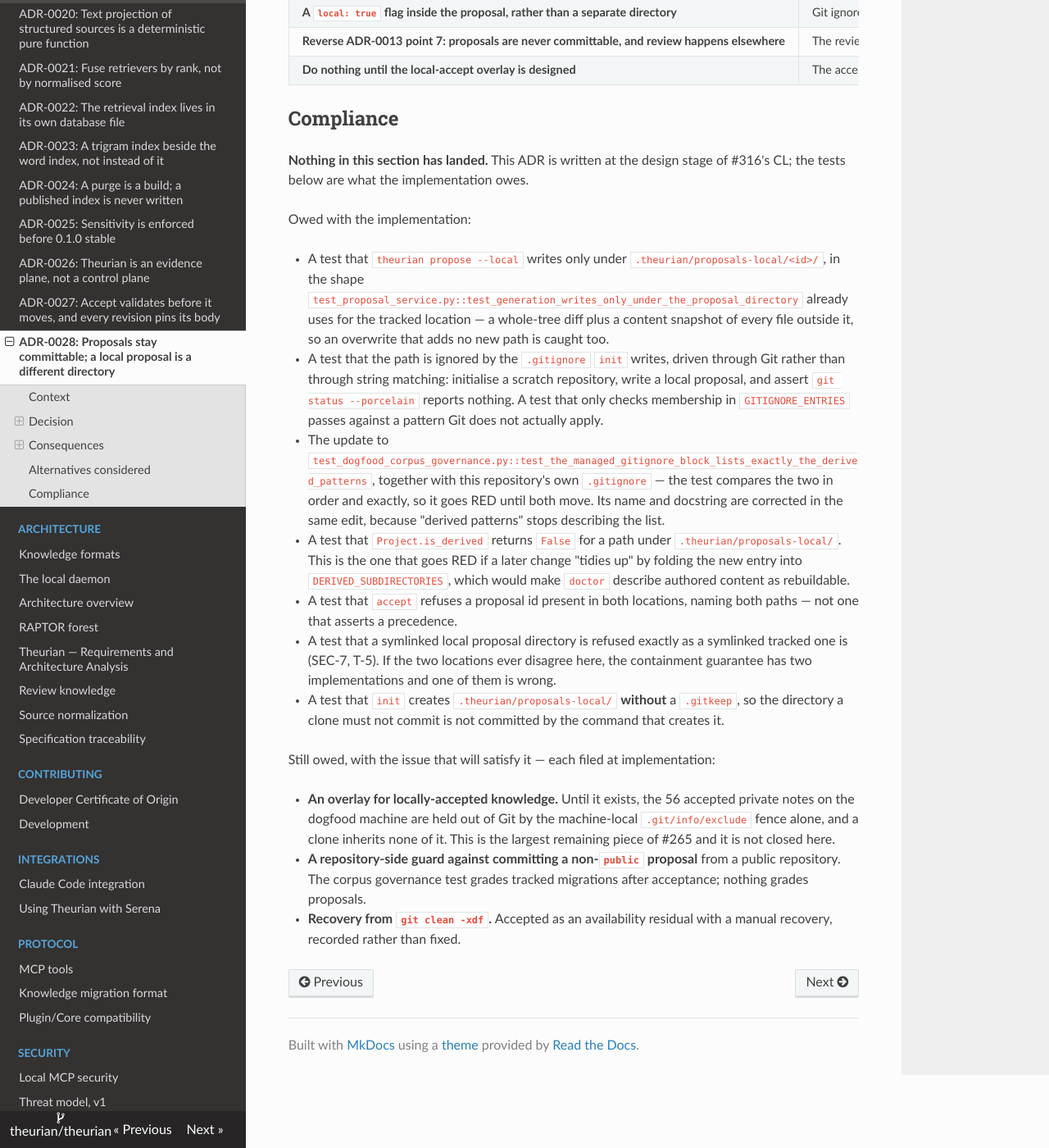
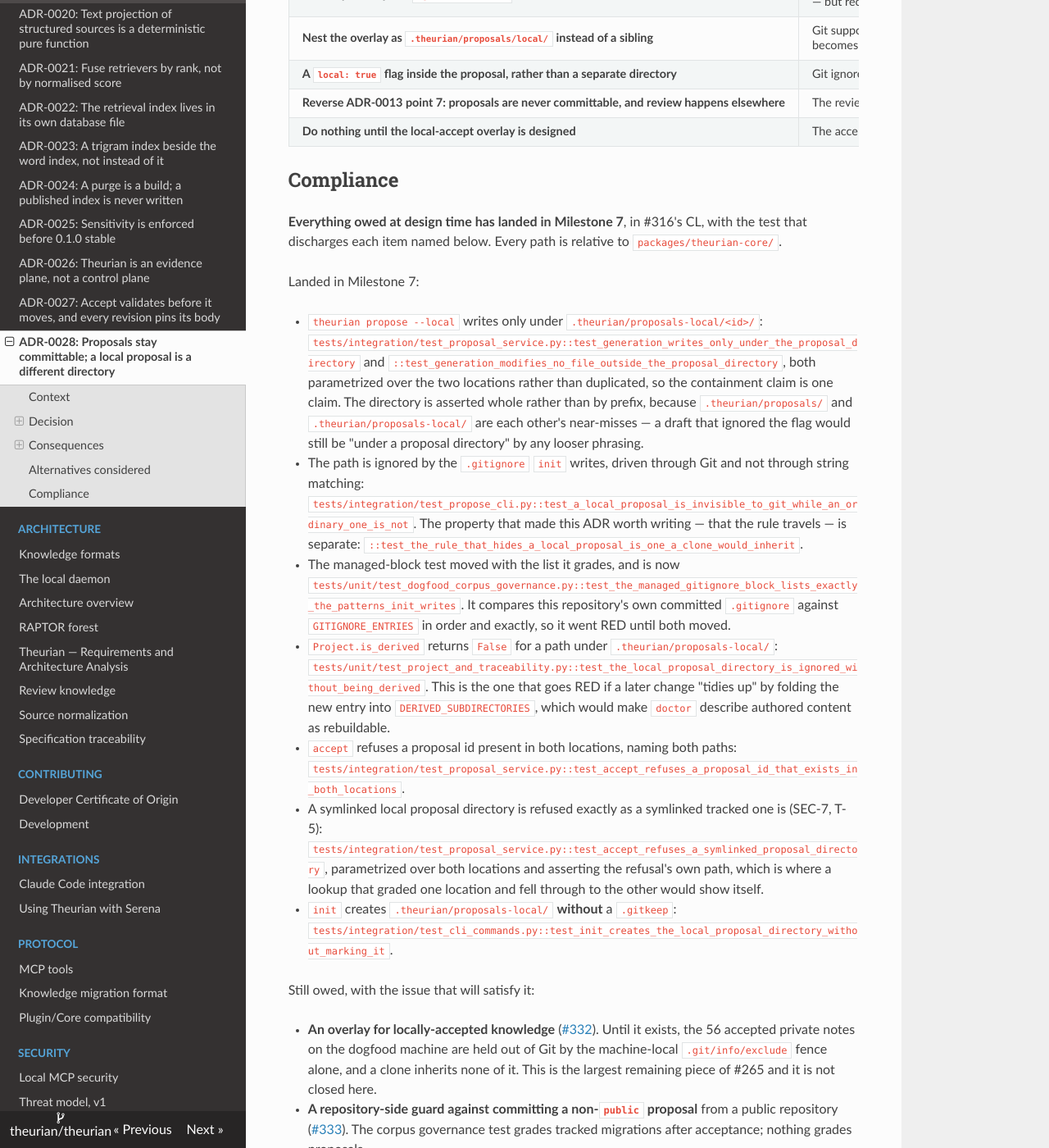
Before and after one commit to theurian/theurian, an MkDocs documentation site: the page built from docs/adr/0028-a-local-proposal-is-a-different-directory.md, in a window 1280 px wide and 1400 px high, scrolled down 4815 px. Shown: the whole window at 82% size. Built offline with MkDocs 1.6.1, drawn with Linux system fonts in a browser that asks for light colours; some of the changed text lies outside the part shown.

Commit message:
docs(adr): reconcile ADR-0028 with what the CL delivered
#265 portion of original f310e32: the ADR-0028 reconciliation edits. The
ADR-0027 and ADR-0013 accept-path edits are on feat/m7-write-path-contract.

Signed-off-by: Takehide Uchida <utchy007@gmail.com>

```diff
--- a/docs/adr/0028-a-local-proposal-is-a-different-directory.md
+++ b/docs/adr/0028-a-local-proposal-is-a-different-directory.md
@@ -119,12 +119,13 @@
   the entries. That comment becomes false for one of them. The block needs a
   second labelled line for the non-derived entry, or a comment that no longer
   claims the whole list is derived.
-- **`test_dogfood_corpus_governance.py::test_the_managed_gitignore_block_lists_exactly_the_derived_patterns`
-  compares this repository's own committed `.gitignore` against
-  `GITIGNORE_ENTRIES`, in order, exactly.** It goes RED unless the repository's
-  `.gitignore` is edited in the same commit — which is the test working. Its
-  name and docstring say "derived patterns", and both stop being accurate at the
-  same moment.
+- **`test_dogfood_corpus_governance.py`'s managed-block test compares this
+  repository's own committed `.gitignore` against `GITIGNORE_ENTRIES`, in order,
+  exactly.** It goes RED unless the repository's `.gitignore` is edited in the
+  same commit — which is the test working. Its name and docstring said "derived
+  patterns", and both stopped being accurate at the same moment: it is
+  `::test_the_managed_gitignore_block_lists_exactly_the_patterns_init_writes`
+  since the implementation, which is the rename this paragraph mandated.
 
 `init` creates the directory alongside the others in `INITIAL_DIRECTORIES`, and
 it does **not** get a `.gitkeep`. The existing code only marks
@@ -135,8 +136,11 @@
 
 ### 4. Out of scope, with the residues named
 
-Three things this decision deliberately does not do. Each gets an issue at
-implementation; none is quietly dropped.
+Three things this decision deliberately does not do. Each has an issue —
+[#332](https://github.com/theurian/theurian/issues/332),
+[#333](https://github.com/theurian/theurian/issues/333) and
+[#334](https://github.com/theurian/theurian/issues/334), in the order below;
+none is quietly dropped.
 
 - **An overlay for locally-*accepted* knowledge.** `--local` covers a proposal,
   which is the pre-approval artifact. The dogfood machine's 56 private notes are
@@ -208,9 +212,11 @@
   that is not ADR-0004's.
 - The touch set for the implementation commit: `GITIGNORE_ENTRIES` and
   `INITIAL_DIRECTORIES` in `domain/project.py`, the block comment in
-  `application/project_service.py`, a `proposals_local` property on
-  `ProjectPaths` and on `Project`, the `--local` flag and the proposal-lookup
-  path in `cli/propose_commands.py` and `application/proposal_service.py`, this
+  `application/project_service.py`, `ProjectPaths.proposals_local` and
+  `Project.proposals_local_directory` — the sibling convention on `Project`
+  suffixes the directory-name properties, so the two are named differently on
+  purpose — the `--local` flag and the proposal-lookup path in
+  `cli/propose_commands.py` and `application/proposal_service.py`, this
   repository's own `.gitignore`, and the two tests named in decision 3.
   Re-enumerate with
   `grep -rn 'GITIGNORE_ENTRIES\|INITIAL_DIRECTORIES' packages/ tools/` rather
@@ -230,50 +236,57 @@
 
 ## Compliance
 
-**Nothing in this section has landed.** This ADR is written at the design stage
-of #316's CL; the tests below are what the implementation owes.
+**Everything owed at design time has landed in Milestone 7**, in #316's CL, with
+the test that discharges each item named below. Every path is relative to
+`packages/theurian-core/`.
 
-Owed with the implementation:
+Landed in Milestone 7:
 
-- A test that `theurian propose --local` writes only under
-  `.theurian/proposals-local/<id>/`, in the shape
-  `test_proposal_service.py::test_generation_writes_only_under_the_proposal_directory`
-  already uses for the tracked location — a whole-tree diff plus a content
-  snapshot of every file outside it, so an overwrite that adds no new path is
-  caught too.
-- A test that the path is ignored by the `.gitignore` `init` writes, driven
-  through Git rather than through string matching: initialise a scratch
-  repository, write a local proposal, and assert `git status --porcelain`
-  reports nothing. A test that only checks membership in `GITIGNORE_ENTRIES`
-  passes against a pattern Git does not actually apply.
-- The update to
-  `test_dogfood_corpus_governance.py::test_the_managed_gitignore_block_lists_exactly_the_derived_patterns`,
-  together with this repository's own `.gitignore` — the test compares the two
-  in order and exactly, so it goes RED until both move. Its name and docstring
-  are corrected in the same edit, because "derived patterns" stops describing
-  the list.
-- A test that `Project.is_derived` returns `False` for a path under
-  `.theurian/proposals-local/`. This is the one that goes RED if a later change
-  "tidies up" by folding the new entry into `DERIVED_SUBDIRECTORIES`, which
-  would make `doctor` describe authored content as rebuildable.
-- A test that `accept` refuses a proposal id present in both locations, naming
-  both paths — not one that asserts a precedence.
-- A test that a symlinked local proposal directory is refused exactly as a
-  symlinked tracked one is (SEC-7, T-5). If the two locations ever disagree
-  here, the containment guarantee has two implementations and one of them is
-  wrong.
-- A test that `init` creates `.theurian/proposals-local/` **without** a
-  `.gitkeep`, so the directory a clone must not commit is not committed by the
-  command that creates it.
+- `theurian propose --local` writes only under `.theurian/proposals-local/<id>/`:
+  `tests/integration/test_proposal_service.py::test_generation_writes_only_under_the_proposal_directory`
+  and `::test_generation_modifies_no_file_outside_the_proposal_directory`, both
+  parametrized over the two locations rather than duplicated, so the containment
+  claim is one claim. The directory is asserted whole rather than by prefix,
+  because `.theurian/proposals/` and `.theurian/proposals-local/` are each
+  other's near-misses — a draft that ignored the flag would still be "under a
+  proposal directory" by any looser phrasing.
+- The path is ignored by the `.gitignore` `init` writes, driven through Git and
+  not through string matching:
+  `tests/integration/test_propose_cli.py::test_a_local_proposal_is_invisible_to_git_while_an_ordinary_one_is_not`.
+  The property that made this ADR worth writing — that the rule travels — is
+  separate: `::test_the_rule_that_hides_a_local_proposal_is_one_a_clone_would_inherit`.
+- The managed-block test moved with the list it grades, and is now
+  `tests/unit/test_dogfood_corpus_governance.py::test_the_managed_gitignore_block_lists_exactly_the_patterns_init_writes`.
+  It compares this repository's own committed `.gitignore` against
+  `GITIGNORE_ENTRIES` in order and exactly, so it went RED until both moved.
+- `Project.is_derived` returns `False` for a path under
+  `.theurian/proposals-local/`:
+  `tests/unit/test_project_and_traceability.py::test_the_local_proposal_directory_is_ignored_without_being_derived`.
+  This is the one that goes RED if a later change "tidies up" by folding the new
+  entry into `DERIVED_SUBDIRECTORIES`, which would make `doctor` describe
+  authored content as rebuildable.
+- `accept` refuses a proposal id present in both locations, naming both paths:
+  `tests/integration/test_proposal_service.py::test_accept_refuses_a_proposal_id_that_exists_in_both_locations`.
+- A symlinked local proposal directory is refused exactly as a symlinked tracked
+  one is (SEC-7, T-5):
+  `tests/integration/test_proposal_service.py::test_accept_refuses_a_symlinked_proposal_directory`,
+  parametrized over both locations and asserting the refusal's own path, which
+  is where a lookup that graded one location and fell through to the other would
+  show itself.
+- `init` creates `.theurian/proposals-local/` **without** a `.gitkeep`:
+  `tests/integration/test_cli_commands.py::test_init_creates_the_local_proposal_directory_without_marking_it`.
 
-Still owed, with the issue that will satisfy it — each filed at implementation:
+Still owed, with the issue that will satisfy it:
 
-- **An overlay for locally-accepted knowledge.** Until it exists, the 56
-  accepted private notes on the dogfood machine are held out of Git by the
-  machine-local `.git/info/exclude` fence alone, and a clone inherits none of
-  it. This is the largest remaining piece of #265 and it is not closed here.
+- **An overlay for locally-accepted knowledge**
+  ([#332](https://github.com/theurian/theurian/issues/332)). Until it exists,
+  the 56 accepted private notes on the dogfood machine are held out of Git by
+  the machine-local `.git/info/exclude` fence alone, and a clone inherits none
+  of it. This is the largest remaining piece of #265 and it is not closed here.
 - **A repository-side guard against committing a non-`public` proposal** from a
-  public repository. The corpus governance test grades tracked migrations after
-  acceptance; nothing grades proposals.
-- **Recovery from `git clean -xdf`.** Accepted as an availability residual with
-  a manual recovery, recorded rather than fixed.
+  public repository ([#333](https://github.com/theurian/theurian/issues/333)).
+  The corpus governance test grades tracked migrations after acceptance; nothing
+  grades proposals.
+- **Recovery from `git clean -xdf`**
+  ([#334](https://github.com/theurian/theurian/issues/334)). Accepted as an
+  availability residual with a manual recovery, recorded rather than fixed.
```
